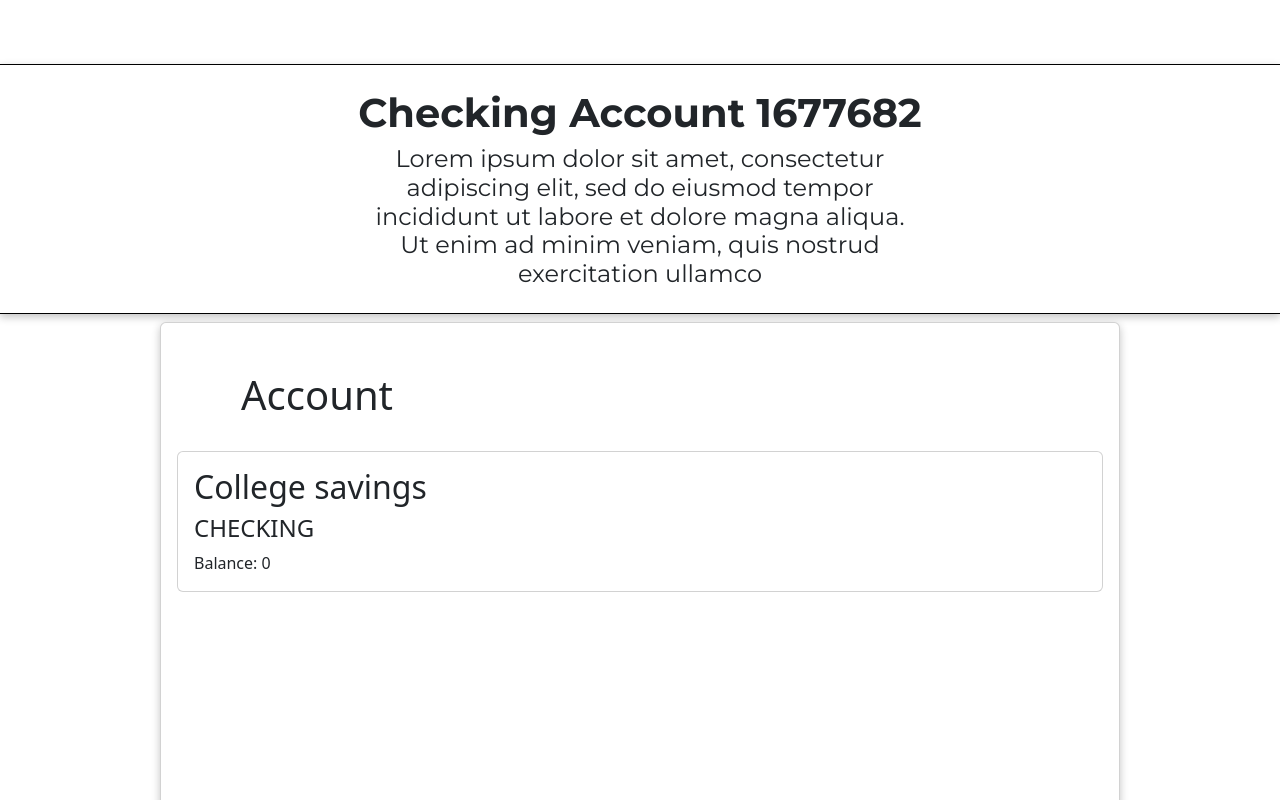
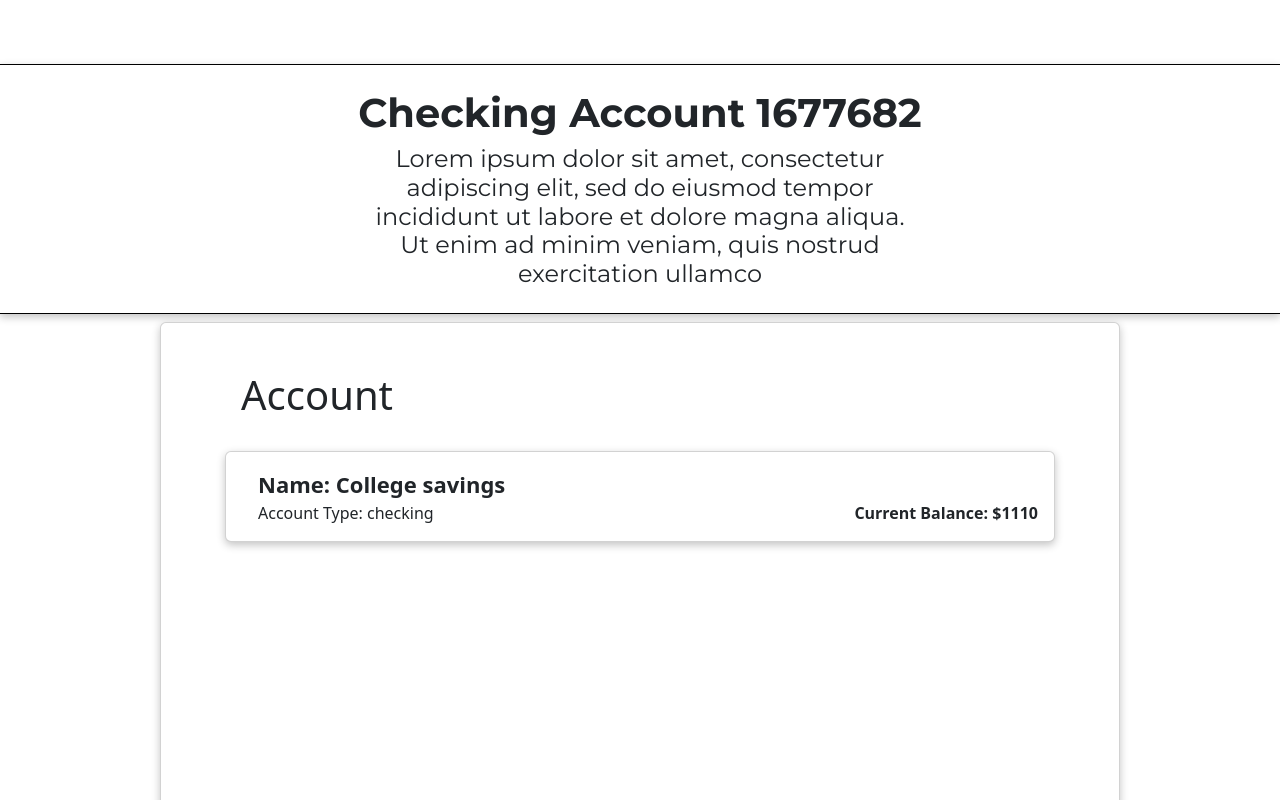
Before and after one commit to jvt703/BankingCustomerPortal, a React (Create React App) app in the folder user-portal/: page /Accounts/1677682 in a window 1280 px wide. Shown: the top 800 px of the page. Built offline with nearby package versions, Linux system fonts and the light colour scheme.

Commit message:
N1T-264 Created AccountDisplay component to house accountinfo and transaction info

```diff
--- a/user-portal/src/Components/Accounts/Account.js
+++ b/user-portal/src/Components/Accounts/Account.js
@@ -2,7 +2,7 @@ import React from "react";
 import HeaderComponent from "../Headercomponent";
 import { useParams } from "react-router-dom";
 import Section from "../Section/Section";
-import AccountInfoCard from "./AccountInfoCard";
+import AccountDisplay from "../Transactions/AccountDisplay";
 
 
 const Account = ()=>{
@@ -13,8 +13,7 @@ const Account = ()=>{
         <HeaderComponent pageName={str} pageDescription="Lorem ipsum dolor sit amet, consectetur adipiscing elit, sed do eiusmod tempor incididunt ut labore et dolore magna aliqua. Ut enim ad minim veniam, quis nostrud exercitation ullamco"/>
 
         <Section title="Account">
-            <AccountInfoCard></AccountInfoCard>
-
+            <AccountDisplay></AccountDisplay>
         </Section>
         </>
     );
--- a/user-portal/src/Components/Accounts/AccountInfoCard.js
+++ b/user-portal/src/Components/Accounts/AccountInfoCard.js
@@ -2,36 +2,20 @@ import React, { useEffect,useState } from "react";
 import Section from "../Section/Section";
 
 
-const AccountInfoCard = () => {
-  const [AccountInfo, setAccountInfo] = useState({
-    id: 5,
-    userId: 1,
-    accountTypeName: "checking",
-    accountTypeDescription: "account for general spending purposes",
-    balance: 0.0,
-    confirmation: false,
-    active: true,
-    pointsBalance: 0,
-    accountName: "College savings",
-    createdDate: 1677683776994,
-  });
+const AccountInfoCard = ({AccountInfo}) => {
 
-  // useEffect(async()=>{
-  //       let headers = { Authorization: `Bearer ${Token||localStorage.getItem("userToken")}` };
-  //       let response = await fetch('http://localhost:3001/user/{userId}/account/{accountId}', {headers})
-  //       let data = response.json();
-  //       setAccountInfo(data)
-  // }
-  // )
   return (
     <>
-      <div className="card">
-        <div className="card-body text-start">
-          <h2 className="text-left">{AccountInfo.accountName}</h2>
-          <h4>{AccountInfo.accountTypeName.toUpperCase()}</h4>
-          <div>Balance: {AccountInfo.balance}</div>
+  <div className='p-3 Account-card card' >
+        <span className='Card-title '>Name: {AccountInfo.accountName}</span>
+        <div className='d-flex flex-row flex-wrap bd-highlight'>
+          <div className='Account-name ms-3'>
+            <div>Account Type: {AccountInfo.accountTypeName}</div>
+          </div>
+             <div className='Account-Balance my-auto ms-auto'>Current Balance: ${AccountInfo.balance}</div>
         </div>
-      </div>
+    </div>
+
     </>
   );
 };
--- a/user-portal/src/Components/Section/Subsection.js
+++ b/user-portal/src/Components/Section/Subsection.js
@@ -1,30 +1,33 @@
-import  {React, useState } from 'react';
-import 'bootstrap/dist/css/bootstrap.css'
-import AccountCard from '../Accounts/AccountCard';
-function Subsection({CardArray, SubsectionName}) {
- const [displayedCards, setDisplayedCards] = useState(4);
+import { React, useState } from "react";
+import "bootstrap/dist/css/bootstrap.css";
+import AccountCard from "../Accounts/AccountCard";
+function Subsection({ CardArray, SubsectionName }) {
+  const [displayedCards, setDisplayedCards] = useState(4);
   const handleShowMore = () => {
     setDisplayedCards(displayedCards + 2);
-  }
+  };
 
-
-  const accountCards = CardArray.slice(0, displayedCards).map(account => (
-    <div className='m-2' key={account.id}>
-      <AccountCard  accountName={account.accountName} accountId = {account.id} accountType={account.accountTypeName} accountBalance={account.balance} />
-    </div>  ))
-
+  const accountCards = CardArray.slice(0, displayedCards).map((account) => (
+    <div className="m-2" key={account.id}>
+      <AccountCard
+        accountName={account.accountName}
+        accountId={account.id}
+        accountType={account.accountTypeName}
+        accountBalance={account.balance}
+      />
+    </div>
+  ));
 
   return (
-  <div className='mt-3'>
-            <h3 className='text-start'>{SubsectionName}</h3>
-             <div className='Subsection-container mt-3'>
-            {accountCards}
-          {/* <AccountCard accountName={"Checking Account ********12334"} accountNumber={2} accountBalance={100}></AccountCard> */}
-
-
-        </div>
-        {displayedCards < CardArray.length && <button className='mt-3 view-button' onClick={handleShowMore}>Show more</button>}
-        </div>
+    <div className="mt-3">
+      <h3 className="text-start">{SubsectionName}</h3>
+      <div className="Subsection-container mt-3">{accountCards}</div>
+      {displayedCards < CardArray.length && (
+        <button className="mt-3 view-button" onClick={handleShowMore}>
+          Show more
+        </button>
+      )}
+    </div>
   );
 }
 
--- /dev/null
+++ b/user-portal/src/Components/Transactions/AccountDisplay.js
@@ -0,0 +1,38 @@
+import React, { useEffect, useState } from "react";
+import AccountInfoCard from "../Accounts/AccountInfoCard";
+
+const AccountDisplay = ()=>{
+  const [AccountInfo, setAccountInfo] = useState({
+    id: 5,
+    userId: 1,
+    accountTypeName: "checking",
+    accountTypeDescription: "account for general spending purposes",
+    balance: 1110.0,
+    confirmation: false,
+    active: true,
+    pointsBalance: 0,
+    accountName: "College savings",
+    createdDate: 1677683776994,
+  });
+  const [TransactionInfo, setTransactionInfo] =useState([])
+
+//   useEffect(async()=>{
+//         let headers = { Authorization: `Bearer ${Token||localStorage.getItem("userToken")}` };
+//         let response = await fetch('http://localhost:3001/user/{userId}/account/{accountId}', {headers})
+//         setAccountInfo(data)
+//         let headers = { Authorization: `Bearer ${Token||localStorage.getItem("userToken")}` };
+//         let response = await fetch('http://localhost:3001/Transaction/{userId}/account/{accountId}', {headers})
+//         let data = response.json();
+//         setTransactionInfo(data)
+//   }
+//   )
+
+     return (
+    <div className="Subsections-container mx-5">
+        <AccountInfoCard AccountInfo={AccountInfo} ></AccountInfoCard>
+
+    </div>
+  );
+}
+
+export default AccountDisplay;
```
Also changed, not shown: user-portal/src/Components/Accounts/AccountsDisplay.js (+28 -27 lines), user-portal/src/Components/Section/Section.js (+7 -8 lines).
